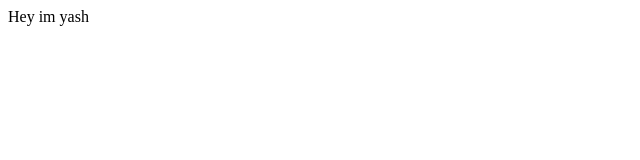
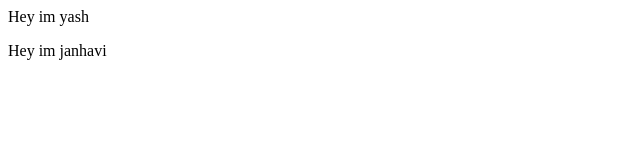
Before and after one commit to yashw72/Practice, a plain HTML site: page index.html in a window 1280 px wide. Shown: the full height of the page, 0-640 px from the left. Drawn offline with Linux system fonts and the light colour scheme.

Commit message:
Updated index.html

```diff
--- a/index.html
+++ b/index.html
@@ -1 +1,2 @@
 <p>Hey im yash</p>
+<p>Hey im janhavi</p>
```
